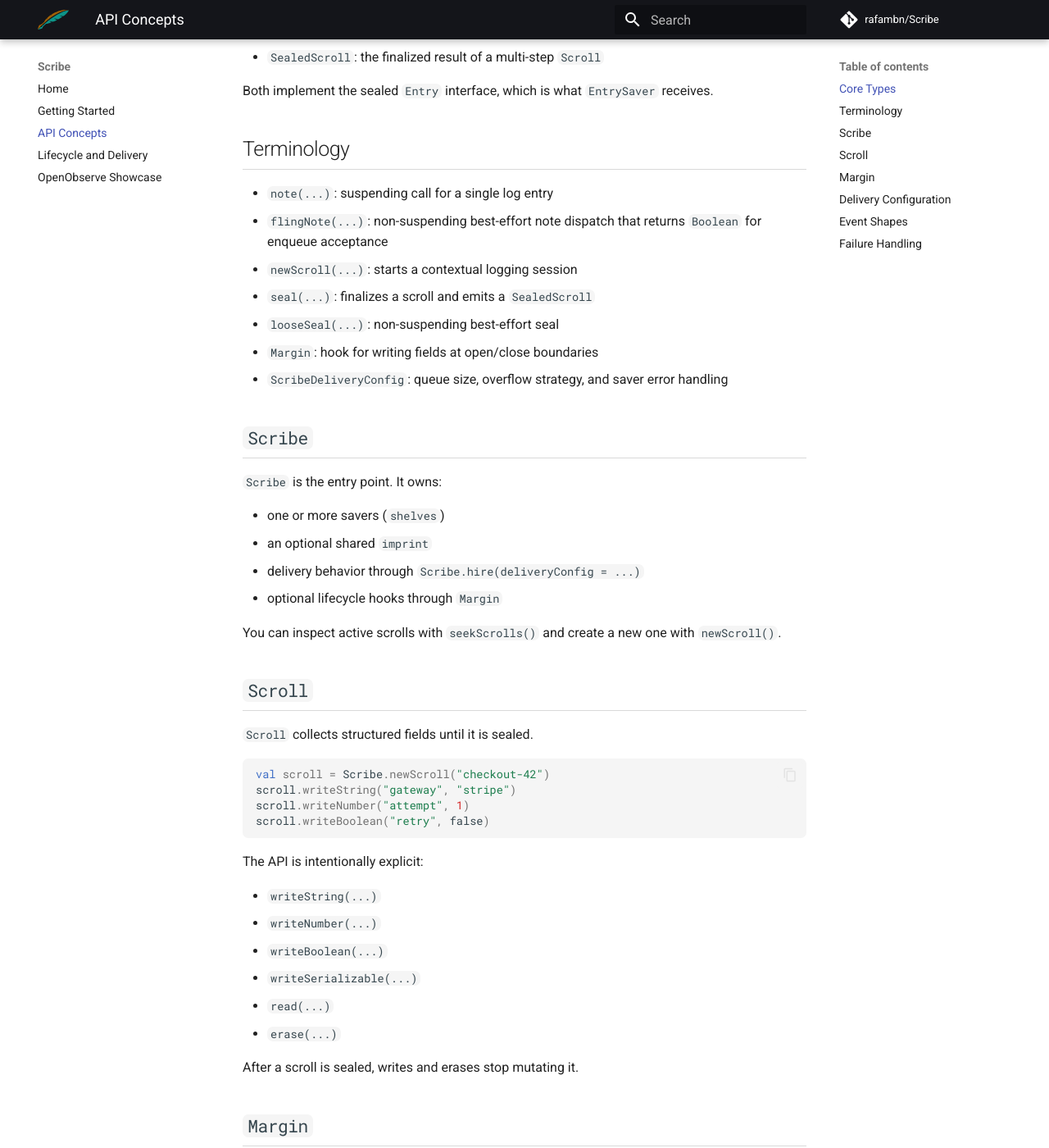
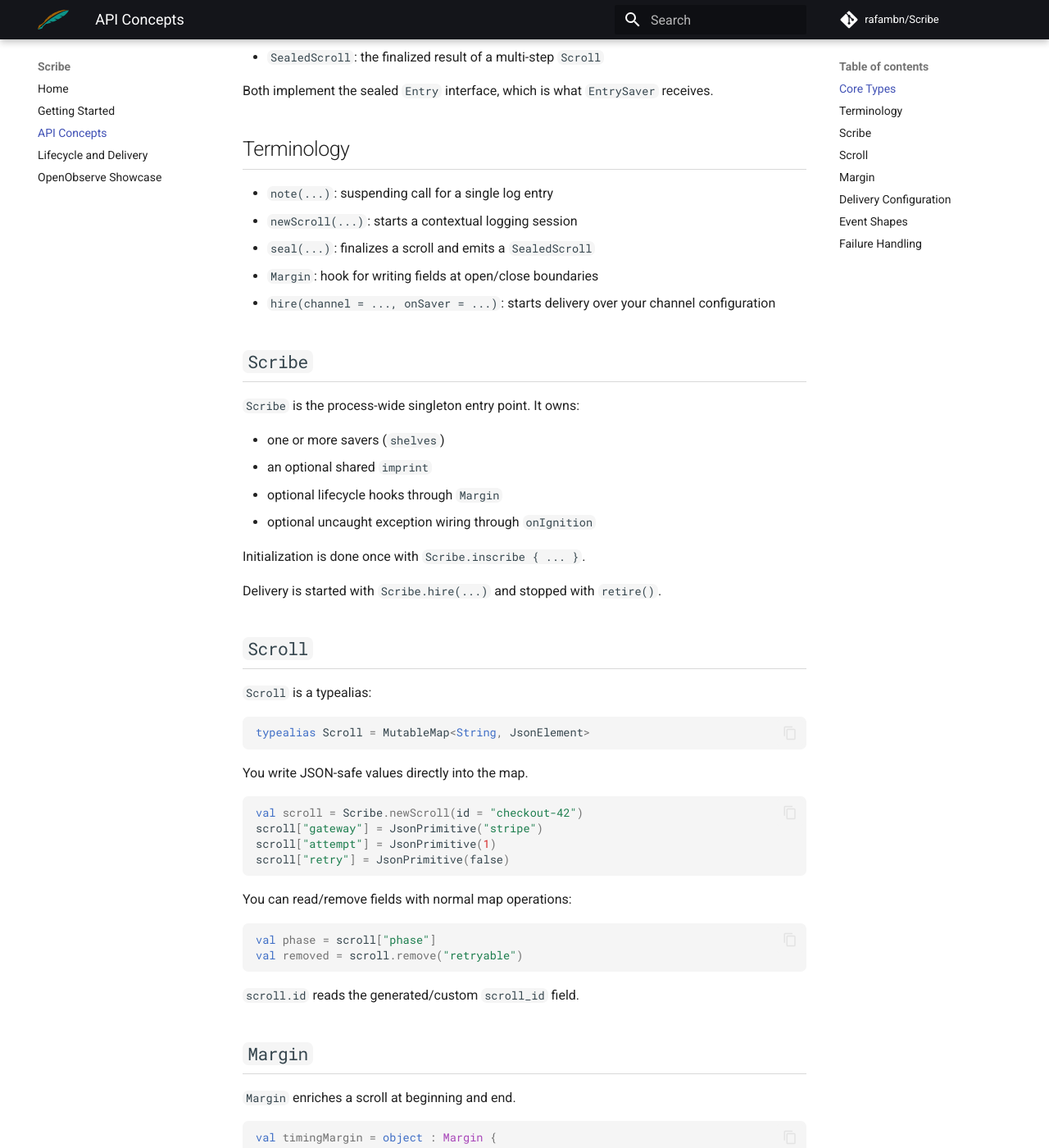
Before and after one commit to rafambn/Scribe, an MkDocs documentation site: the page built from docs/api-concepts.md, in a window 1280 px wide and 1400 px high, scrolled down 257 px. Shown: the whole window at 82% size. Built offline with MkDocs 1.6.1 and Material for MkDocs 9.7.7, drawn with Linux system fonts in a browser that asks for light colours; comment, search, counter and statistics services are not loaded; some of the changed text lies outside the part shown.

Commit message:
Refactor `Scribe` to use a `MutableMap` based `Scroll` and simplify the delivery architecture
- Change `Scroll` from a class to a `typealias` for `MutableMap<String, JsonElement>`, allowing direct map operations for field management.
- Replace internal `ScribeDeliveryConfig` with standard `kotlinx.coroutines.channels.Channel` for configuring delivery capacity and overflow strategies.
- Update `Scribe.hire()` to accept a `Channel<Entry>` and an `onSaver` error callback.
- Remove non-suspending "best-effort" APIs (`flingNote`, `looseSeal`) in favor of suspending `note` and `seal` calls.
- Simplify `SealedScroll` by merging `context` and `data` fields into a single `data` map and moving `scroll_id` into the data payload.
- Consolidate `retire()` and `planRetire()` into a single `retire()` method that stops intake and awaits completion of queued work.
- Add a `scroll.id` extension property for convenient access to the `scroll_id` field within the map.
- Update documentation and the `testApp` showcase to reflect the map-based API, new hiring flow, and refined shutdown behavior.

````diff
--- a/docs/api-concepts.md
+++ b/docs/api-concepts.md
@@ -12,45 +12,49 @@ Both implement the sealed `Entry` interface, which is what `EntrySaver` receives
 ## Terminology
 
 - `note(...)`: suspending call for a single log entry
-- `flingNote(...)`: non-suspending best-effort note dispatch that returns `Boolean` for enqueue acceptance
 - `newScroll(...)`: starts a contextual logging session
 - `seal(...)`: finalizes a scroll and emits a `SealedScroll`
-- `looseSeal(...)`: non-suspending best-effort seal
 - `Margin`: hook for writing fields at open/close boundaries
-- `ScribeDeliveryConfig`: queue size, overflow strategy, and saver error handling
+- `hire(channel = ..., onSaver = ...)`: starts delivery over your channel configuration
 
 ## `Scribe`
 
-`Scribe` is the entry point. It owns:
+`Scribe` is the process-wide singleton entry point. It owns:
 
 - one or more savers (`shelves`)
 - an optional shared `imprint`
-- delivery behavior through `Scribe.hire(deliveryConfig = ...)`
 - optional lifecycle hooks through `Margin`
+- optional uncaught exception wiring through `onIgnition`
 
-You can inspect active scrolls with `seekScrolls()` and create a new one with `newScroll()`.
+Initialization is done once with `Scribe.inscribe { ... }`.
+
+Delivery is started with `Scribe.hire(...)` and stopped with `retire()`.
 
 ## `Scroll`
 
-`Scroll` collects structured fields until it is sealed.
+`Scroll` is a typealias:
 
 ```kotlin
-val scroll = Scribe.newScroll("checkout-42")
-scroll.writeString("gateway", "stripe")
-scroll.writeNumber("attempt", 1)
-scroll.writeBoolean("retry", false)
+typealias Scroll = MutableMap<String, JsonElement>
 ```
 
-The API is intentionally explicit:
+You write JSON-safe values directly into the map.
 
-- `writeString(...)`
-- `writeNumber(...)`
-- `writeBoolean(...)`
-- `writeSerializable(...)`
-- `read(...)`
-- `erase(...)`
+```kotlin
+val scroll = Scribe.newScroll(id = "checkout-42")
+scroll["gateway"] = JsonPrimitive("stripe")
+scroll["attempt"] = JsonPrimitive(1)
+scroll["retry"] = JsonPrimitive(false)
+```
 
-After a scroll is sealed, writes and erases stop mutating it.
+You can read/remove fields with normal map operations:
+
+```kotlin
+val phase = scroll["phase"]
+val removed = scroll.remove("retryable")
+```
+
+`scroll.id` reads the generated/custom `scroll_id` field.
 
 ## `Margin`
 
@@ -59,29 +63,32 @@ After a scroll is sealed, writes and erases stop mutating it.
 ```kotlin
 val timingMargin = object : Margin {
     override fun header(scroll: Scroll) {
-        scroll.writeNumber("startedAtEpochMs", 1000L)
+        scroll["started_at"] = JsonPrimitive(1000)
     }
 
     override fun footer(scroll: Scroll) {
-        scroll.writeNumber("sealedAtEpochMs", 2000L)
+        scroll["sealed_at"] = JsonPrimitive(2000)
     }
 }
 ```
 
 ## Delivery Configuration
 
+`Scribe` no longer accepts a dedicated delivery config object. You configure queue behavior through the `Channel<Entry>` you pass to `hire(...)`.
+
 ```kotlin
 Scribe.inscribe {
     shelves = listOf(entrySaver)
 }
+
 Scribe.hire(
-    deliveryConfig = ScribeDeliveryConfig(
-        bufferSize = 256,
-        overflowStrategy = BufferOverflow.DROP_OLDEST,
-        onSaverError = { saver, entry, error ->
-            println("Saver $saver failed for $entry: $error")
-        }
+    channel = Channel(
+        capacity = 256,
+        onBufferOverflow = BufferOverflow.DROP_OLDEST,
     ),
+    onSaver = { saver, entry, error ->
+        println("Saver $saver failed for $entry: $error")
+    },
 )
 ```
 
@@ -98,11 +105,12 @@ Note(
 
 ```kotlin
 SealedScroll(
-    scrollId = "checkout-42",
     success = true,
     errorMessage = null,
-    context = mapOf(),
-    data = mapOf(),
+    data = mapOf(
+        "scroll_id" to JsonPrimitive("checkout-42"),
+        "gateway" to JsonPrimitive("stripe"),
+    ),
 )
 ```
 
@@ -115,7 +123,13 @@ Scribe.inscribe {
         println("Uncaught exception: ${throwable.message}")
     }
 }
-Scribe.hire()
+
+Scribe.hire(
+    channel = Channel(capacity = 256),
+    onSaver = { saver, entry, error ->
+        println("Saver $saver failed for $entry: ${error.message}")
+    },
+)
 ```
 
-`onIgnition` handles uncaught exceptions at the platform level. Saver failures are handled separately through `ScribeDeliveryConfig.onSaverError`.
+`onIgnition` handles uncaught exceptions at the platform level. Saver failures are reported by the `onSaver` callback passed to `hire(...)`.
````
Also changed, not shown: docs/getting-started.md (+31 -41 lines), docs/lifecycle-and-delivery.md (+28 -23 lines), docs/openobserve-showcase.md (+18 -20 lines), testApp/README.md (+14 -16 lines), 3 other files.
